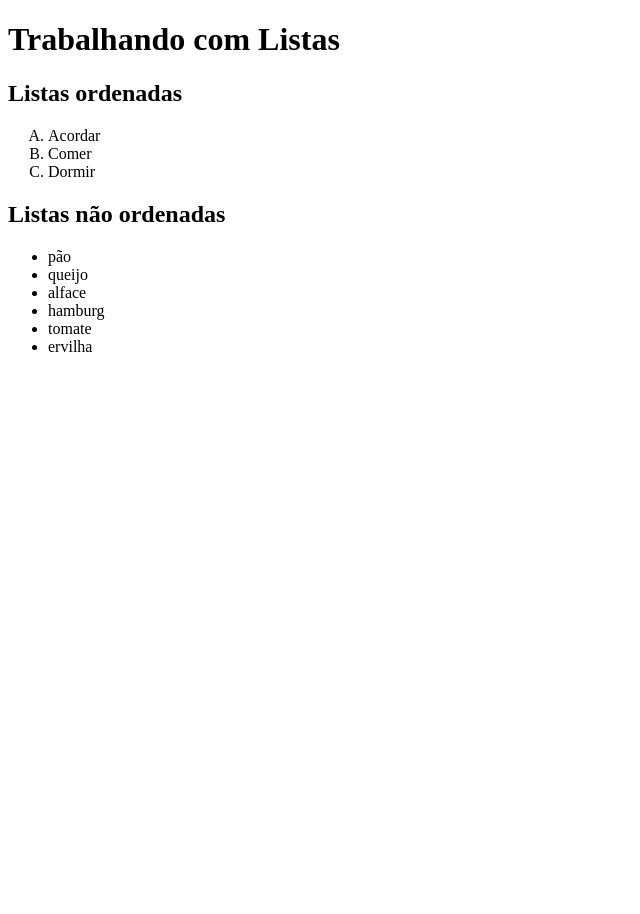
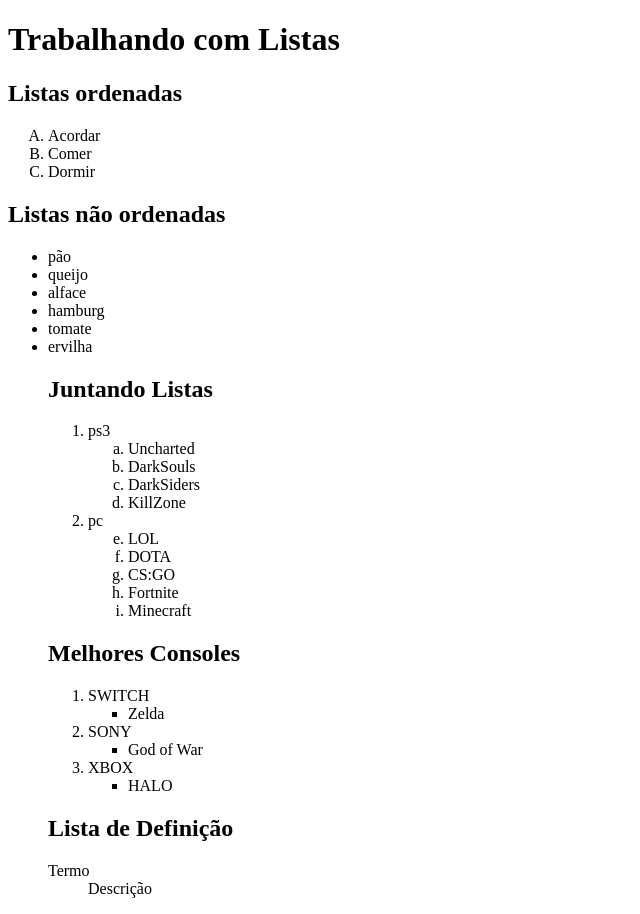
Before and after one commit to Raph2ll/HTML5CSS3-Modulo-1-de-5, a plain HTML site: page html-css/exercicios/EX009/Index.html in a window 1280 px wide. Shown: the whole page, without its empty margins (0-640 px from the left). Before the commit the page ends 800 px from the top, so only its background shows below. Drawn offline with Linux system fonts and the light colour scheme.

Commit message:
CAP09  Aula02
Listas

```diff
--- a/html-css/exercicios/EX009/Index.html
+++ b/html-css/exercicios/EX009/Index.html
@@ -23,7 +23,47 @@
         <li>hamburg</li>
         <li>tomate</li>
         <li>ervilha</li>
+        <h2>Juntando Listas</h2>
+        <ol>
+            <li>ps3</li>
+            <ol type="a">
+                <li>Uncharted</li>
+                <li>DarkSouls</li>
+                <li>DarkSiders</li>
+                <li>KillZone</li>
+            </ol>
+            <li>pc</li>
+            <ol type="a" start="5">
+                <li>LOL</li>
+                <li>DOTA</li>
+                <li>CS:GO</li>
+                <li>Fortnite</li>
+                <li>Minecraft</li>
+            </ol>
+        </ol>
+        <h2>Melhores Consoles</h2>
+        <ol>
+            <li>SWITCH</li>
+            <ul>
+               <li>Zelda</li>
 
+            </ul>
+            <li>SONY</li>
+            <ul>
+                <li>God of War</li>
+
+            </ul>
+            <li>XBOX</li>
+            <ul>
+                <li>HALO</li>
+
+            </ul>
+        </ol>
+        <h2>Lista de Definição</h2>
+        <dl>
+            <dt>Termo</dt>
+            <dd>Descrição</dd>
+        </dl>
     </ul>
 </body>
 </html>
```
